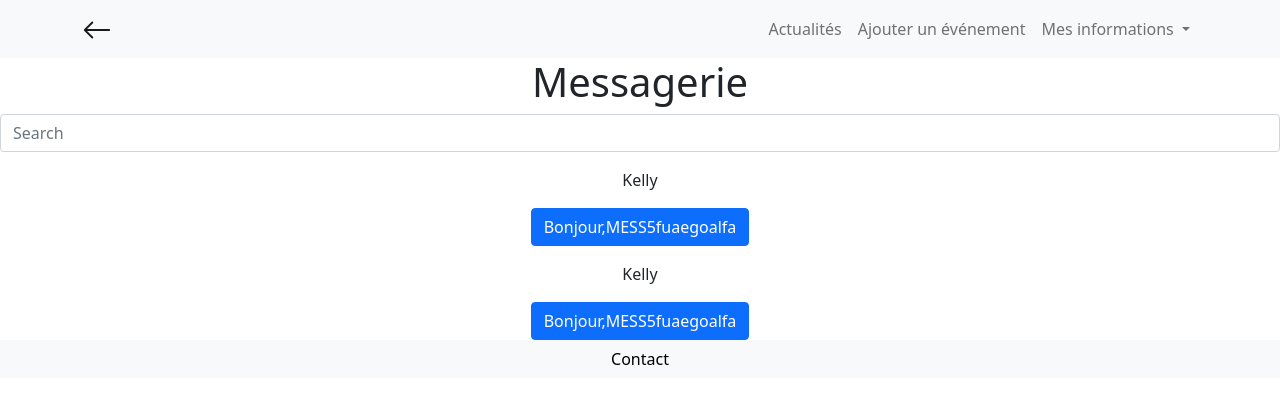
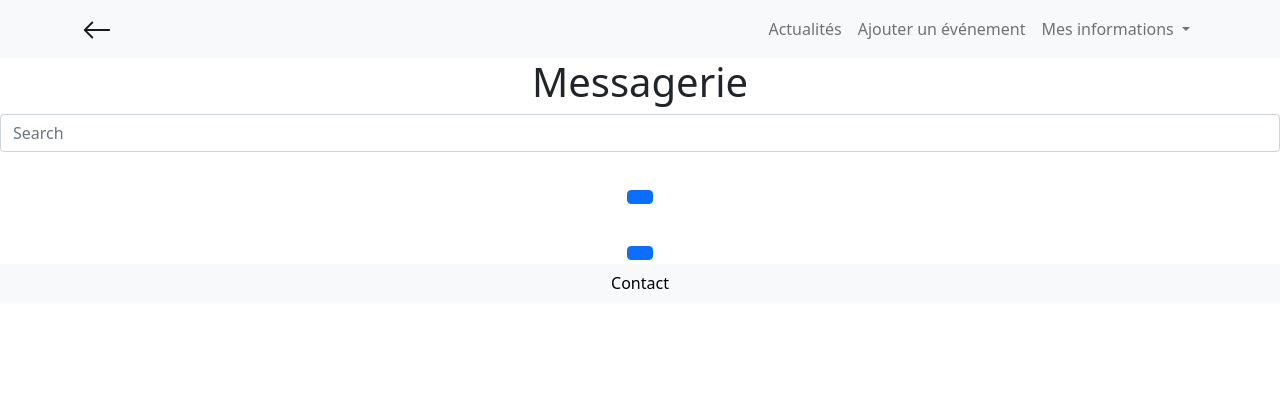
Before and after one commit to Webforce1210/CityEvent, an Angular app: page /messages/1 in a window 1280 px wide. Shown: the top 404 px of the page. Built offline with nearby package versions, Linux system fonts and the light colour scheme.

Commit message:
matin vendredi

```diff
--- a/src/app/messages/messages.component.html
+++ b/src/app/messages/messages.component.html
@@ -12,9 +12,9 @@
 
         <div *ngFor="let discu of mydiscussion"  class="mt-3">
             <div>
-                <p>{{dest.pseudo}}</p>
                 <p></p>
-                <button type="button" class="btn btn-primary">{{listMessage}}</button>
+                <p></p>
+                <button type="button" class="btn btn-primary">{{disclast}}</button>
             </div>
         </div>
         <button type="button" class="btn btn-light">Contact</button>
--- a/src/app/messages/messages.component.ts
+++ b/src/app/messages/messages.component.ts
@@ -19,11 +19,12 @@ export class MessagesComponent implements OnInit {
   userId!:string;
   discId!:string;
   mydiscussion!:Discussion[];
-  mylast!:MessagePrive[];
+  mydiscussionmessages!:MessagePrive[];
   listMessage:string[]=[];
   destids!:string[];
   dest!:User;
   destid!:string;
+  disclast!:string
 
 
   constructor(private router: Router,
@@ -32,11 +33,9 @@ export class MessagesComponent implements OnInit {
     private userService: UserService) { }
 
   ngOnInit(): void {
-
     this.checkSession();
     this.mydiscussion = this.storage.AfficheDiscussion(this.userId);
     this.trieDisc();
-    console.log(this.listMessage)
     this.dest = this.userService.findUserById(this.destid);
   }
 
@@ -52,25 +51,23 @@ export class MessagesComponent implements OnInit {
     return this.route.snapshot.params[param];
   }
 
-  public LastMessages(){
-    let Message = this.mylast[this.mylast.length-1].message
+  public LastMessages(discId:string){
+    let Message = this.mydiscussionmessages[this.mydiscussionmessages.length-1].message
     return Message;
     }
 
 private trieDisc(){
   this.mydiscussion.forEach(e => {
-
-    this.mylast = this.storage.findDiscussionMessages(e.id);
-
-    this.discId = e.id;
-    this.destids = e.userid
+  this.mydiscussionmessages = this.storage.findDiscussionMessages(e.id);
+  this.discId = e.id;
+  this.destids = e.userid
     this.destids.forEach(elem=>{
       if(elem != this.userId ){
         this.destid = elem
       }
     })
-    this.listMessage.push(this.LastMessages());
   });
+  console.log(this.mydiscussion)
 }
 
 }
--- a/src/app/user-activities.service.ts
+++ b/src/app/user-activities.service.ts
@@ -29,6 +29,7 @@ export class UserActivitiesService {
       }
     });
     return messages;
+
   }
 // recuperation de toutes les discussion de l'utilisateur
   public AfficheDiscussion(UserId:string){
```
